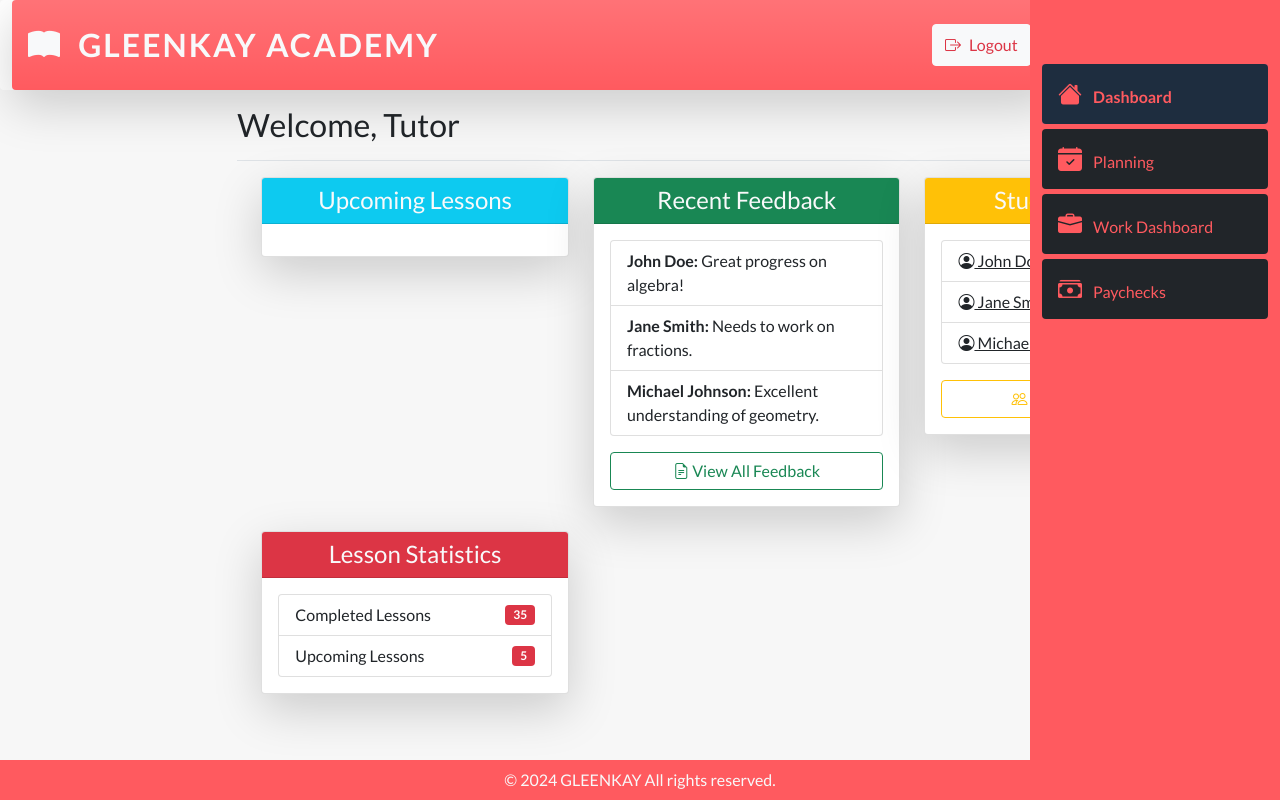
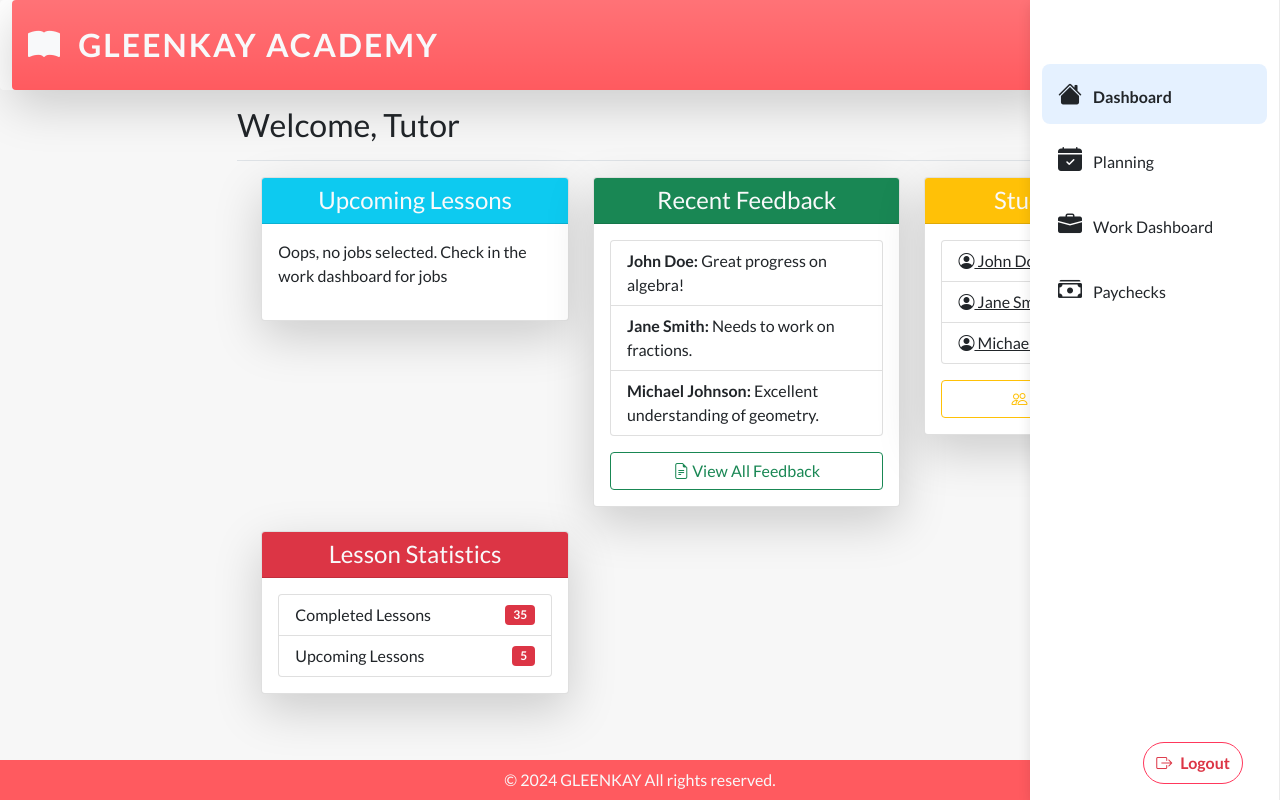
Before and after one commit to swervolee/GleenKay, a Django app: page /tutor/tutor in a window 1280 px wide. Run offline with Django 5.2, Linux system fonts and the light colour scheme; a user stored in the database is signed in; data that the repository does not hold is empty; some libraries are stand-ins or nearby versions.

Commit message:
Fixed a bug on lesson booking, intergrated tutor into child and parent  account for a smooth connection

```diff
--- a/Tutor_app/Client/static/scripts/parent_home.js
+++ b/Tutor_app/Client/static/scripts/parent_home.js
@@ -11,9 +11,10 @@
 
     // Initially hide all sections
     const hideSections = () => {
-        $('.singular, .payments').hide();
-    };
+        $('.singular, .payments, .dashboard').hide();
+		};
     hideSections();
+		$('.dashboard').show();
 
     // Helper function to toggle sections
     const toggleSections = (sectionToShow) => {
--- a/Tutor_app/Client/views.py
+++ b/Tutor_app/Client/views.py
@@ -62,9 +62,10 @@
             booking.user = child  # Assign the ChildAccount instance to the user field
             booking.tutor = "permo"  # Example tutor name
             booking.duration = timezone.timedelta(hours=1)  # Example duration of 1 hour
-            booking.topic = other_topic
+            if other_topic:
+                booking.topic = other_topic
+
             booking.save()  # Save the booking instance
-            # Booking.save()
             booking.save()
             return JsonResponse({'message': 'Booking created successfully'}, status=201)  # Return a JSON response
 
--- a/Tutor_app/Tutor/static/styles/tutor_home.css
+++ b/Tutor_app/Tutor/static/styles/tutor_home.css
@@ -285,3 +285,79 @@
 .close-btn:hover {
     color: red;
 }
+
+/* Side bar styling */
+#sidebar {
+    background-color: #ffffff; /* Clean white background */
+    box-shadow: 0 4px 12px rgba(0, 0, 0, 0.1); /* Softer shadow for a subtle, elevated look */
+    border-right: 1px solid #ebebeb; /* Soft gray border on the right */
+}
+
+.nav-item {
+    transition: background-color 0.2s, color 0.2s; /* Quick, smooth transition */
+    margin-bottom: 8px; /* Spacing between nav items */
+}
+
+.nav-item:hover {
+    background-color:  #ff5a5f; /* Light gray background on hover */
+    color: #333333; /* Slightly darker text color */
+}
+
+.nav-link {
+    color: #717171; /* Subtle gray text color */
+    font-size: 1rem; /* Clean and readable font size */
+    padding: 12px 16px; /* Spacious padding for a modern feel */
+    font-weight: 500; /* Semi-bold text */
+    text-decoration: none; /* No underlines */
+}
+
+.nav-link.active {
+    background-color: #ff385c; /* Airbnb's signature coral/pink for active link */
+    color: #ffffff; /* Ensure active link text is readable */
+    border-radius: 8px; /* Rounded corners for active state */
+}
+
+.btn-light {
+    background-color: #ffffff; /* Clean, white button background */
+    border: 1px solid #ff385c; /* Subtle border with coral color */
+    border-radius: 50px; /* More rounded button (pill-shaped) */
+    color: #ff385c; /* Airbnb's coral color for text */
+    font-weight: 600; /* Slightly bolder text */
+    transition: background-color 0.3s, color 0.3s; /* Smooth transition */
+}
+
+.btn-light:hover {
+    background-color: #ff385c; /* Coral background on hover */
+    color: #ffffff; /* White text on hover for readability */
+}
+
+@media (max-width: 768px) {
+    #sidebar {
+        width: 220px; /* Adjust width for mobile */
+    }
+}
+
+.nav-link i {
+    font-size: 1.3rem; /* Larger icons, but less prominent */
+    color: #b0b0b0; /* Subtle gray color for icons */
+}
+
+.nav-link:hover i {
+    color: #ff385c; /* Change icon color to coral on hover */
+}
+
+/* End of side bar Styling */
+
+
+/* Styling the notification */
+#notification {
+    display: none; /* Initially hidden */
+    position: fixed; /* Fixed position to stay on screen */
+    top: 50%; /* Center vertically */
+    left: 50%; /* Center horizontally */
+    transform: translate(-50%, -50%); /* Offset the element's width and height */
+    z-index: 1000; /* Ensure it's on top of other elements */
+    border-radius: 5px; /* Rounded corners */
+    padding: 15px; /* Padding for the alert */
+    transition: all 0.5s ease; /* Smooth transition */
+}
--- a/Tutor_app/Tutor/templates/tutor_home.html
+++ b/Tutor_app/Tutor/templates/tutor_home.html
@@ -25,29 +25,34 @@
 		<div class="container-fluid">
 			<div class="row">
 				<!-- Sidebar (visible by default with 'show' class) -->
-				<nav id="sidebar" class="col-md-3 col-lg-2 text-dark vh-100 collapse show d-lg-block">
+				<nav id="sidebar" class="col-md-3 col-lg-2 text-dark vh-100 collapse show d-lg-flex flex-column justify-content-between">
 					<ul class="nav flex-column mt-3 rounded">
-						<li class="nav-item bg-dark rounded">
-							<a class="nav-link active" href="#">
-								<i class="bi bi-house-fill"></i> Dashboard
+						<li class="nav-item rounded">
+							<a class="nav-link active text-dark" href="#">
+								<i class="bi bi-house-fill text-dark"></i> Dashboard
 							</a>
 						</li>
-						<li class="nav-item bg-dark rounded">
-							<a class="nav-link" href="#">
-								<i class="bi bi-calendar-check-fill"></i> Planning
+						<li class="nav-item rounded">
+							<a class="nav-link text-dark" href="#">
+								<i class="bi bi-calendar-check-fill text-dark"></i> Planning
 							</a>
 						</li>
-						<li class="nav-item bg-dark rounded">
-							<a class="nav-link" href="#">
-								<i class="bi bi-briefcase-fill"></i> Work Dashboard
+						<li class="nav-item rounded">
+							<a class="nav-link text-dark" href="#">
+								<i class="bi bi-briefcase-fill text-dark"></i> Work Dashboard
 							</a>
 						</li>
-						<li class="nav-item bg-dark rounded">
-							<a class="nav-link" href="#">
-								<i class="bi bi-cash-stack"></i> Paychecks
+						<li class="nav-item rounded">
+							<a class="nav-link text-dark" href="#">
+								<i class="bi bi-cash-stack text-dark"></i> Paychecks
 							</a>
 						</li>
 					</ul>
+					<div class="d-flex justify-content-end mt-auto" style="padding: 1rem;">
+						<a href="{% url 'Authentication:logout_user' %}" class="btn btn-light d-flex align-items-center text-danger mx-2" style="transition: background-color 0.3s; padding: 8px 12px;">
+							<i class="bi bi-box-arrow-right me-2"></i> Logout
+						</a>
+					</div>
 				</nav>
 
 				<!-- Header for large screens -->
@@ -56,11 +61,6 @@
 						<a class="navbar-brand text-center font-weight-bold d-none d-lg-block text-light" href="#" style="font-size: 2rem; letter-spacing: 2px;">
 							<i class="bi bi-book-fill me-2"></i> GLEENKAY ACADEMY
 						</a>
-						<div class="ml-auto d-none d-lg-flex align-items-center">
-							<a href="{% url 'Authentication:logout_user' %}" class="btn btn-light d-flex align-items-center text-danger mx-2" style="transition: background-color 0.3s; padding: 8px 12px;">
-								<i class="bi bi-box-arrow-right me-2"></i> Logout
-							</a>
-						</div>
 					</nav>
 				</header>
 
@@ -129,12 +129,16 @@
 									</div>
 									<div class="card-body">
 										<ul class="list-group">
-											{% for bks in booking|slice:":3" %}
+											{% if tutor_jobs%}
+											{% for bks in tutor_jobs|slice:":3" %}
 											<li class="list-group-item d-flex justify-content-between align-items-center">
 												<span>{{ bks.topic }} ({{ bks.user.first_name }} {{ bks.user.last_name }}) <br><small>{{ bks.date }} - {{ bks.time }}</small></span>
 												<i class="bi bi-calendar-event text-primary"></i>
 											</li>
 											{% endfor %}
+											{% else %}
+											<p>Oops, no jobs selected. Check in the work dashboard for jobs</p>
+											{% endif %}
 										</ul>
 
 										{% if booking|length > 3 %}
@@ -282,16 +286,30 @@
 
 										<!-- List of Available Lessons -->
 										<ul class="list-group mb-3">
-											{% for booking in booking %}
+
+											{% if bookings %}
+											{% for bks in booking %}
+											{% if bks.isApproved == False %}
 											<li class="list-group-item d-flex justify-content-between align-items-center">
 												<div>
 													<i class="bi bi-book-half text-danger me-2"></i>
-													<strong>{{booking.topic}}</strong> with <strong>{{booking.user.first_name}}</strong>
-													<span class="text-muted">on {{booking.date}}, {{booking.time}}</span>
+													<strong>{{ bks.topic }}</strong> with <strong>{{ bks.user.first_name }}</strong>
+													<span class="text-muted">on {{ bks.date }}, {{ bks.time }}</span>
 												</div>
-												<button class="btn btn-success" onclick="openPickLessonModal('{{booking.user.first_name}} {{booking.user.last_name}}', '{{booking.topic}}', '{{booking.date}}', '{{booking.time}}, {{booking.user.id}}')">Pick Lesson</button>
+												<button class="btn btn-success"
+																onclick="openPickLessonModal('{{ bks.user.first_name }} {{ bks.user.last_name }}',
+																'{{ bks.topic }}',
+																'{{ bks.date }}',
+																'{{ bks.time }}',
+																'{{ bks.id }}')">
+													Pick Lesson
+												</button>
 											</li>
+											{% endif %}
 											{% endfor %}
+											{% else %}
+											<p> Oops, Looks like there are no jobs for you </p>
+											{% endif %}
 										</ul>
 
 										<!-- Load More Button -->
@@ -318,6 +336,12 @@
 											<h6 class="mb-2"><i class="bi bi-person-fill me-2 text-primary"></i> <strong>Student Name:</strong></h6>
 											<p class="fs-5" id="modalStudentName"></p>
 
+											<h6 class="mb-2">
+												<i class="bi bi-person-fill me-2 text-primary"></i>
+												<strong>Student ID:</strong>
+												<p id="modalStudentId"></p>
+											</h6>
+
 											<h6 class="mb-2"><i class="bi bi-book-half me-2 text-success"></i> <strong>Subject:</strong></h6>
 											<p class="fs-5" id="modalSubject"></p>
 
@@ -325,21 +349,33 @@
 											<p class="fs-5" id="modalDateTime"></p>
 
 											<h6 class="mb-2"><i class="bi bi-brain-fill me-2 text-warning"></i> <strong>Learning Area:</strong></h6>
-											<p class="fs-5" id="modalLearningArea"></p>
+											<p class="fs-5 mb-3" id="modalLearningArea"></p>
 
 											<!-- Google Meet Link Input -->
-											<h6 class="mb-2"><i class="bi bi-link-45deg me-2 text-danger"></i> <strong>Google Meet Link:</strong></h6>
-											<input type="url" id="googleMeetLink" class="form-control" placeholder="https://meet.google.com/xxxx-xxxx-xx" required>
+											<form class='mt-3' id="bookLessonForm" action="addMeetLink/" method="POST">
+												<!-- Google Meet Link Input -->
+												<div class="mb-3">
+													<input type="url" id="googleMeetLink" name="google_meet_link" class="form-control" placeholder="https://meet.google.com/xxxx-xxxx-xx" required>
 													<small class="text-muted">Please provide a valid Google Meet link</small>
 												</div>
-									</div>
+
+												<!-- Modal Footer with Buttons -->
 												<div class="modal-footer">
 													<button type="button" class="btn btn-secondary" data-bs-dismiss="modal">
 														<i class="bi bi-x-circle me-2"></i> Cancel
 													</button>
-										<button type="button" class="btn btn-success" id="confirmPickLesson">
+													<button type="submit" class="btn btn-success" id="confirmPickLesson">
 														<i class="bi bi-check-circle me-2"></i> Confirm
 													</button>
+												</div>
+											</form>
+											<!---------------------------------------------------------------------------->
+											<div id="notification" class="alert alert-success" style="display: none; position: fixed; top: 20px; right: 20px; z-index: 1000;">
+												Lesson booked successfully!
+											</div>
+
+
+
 									</div>
 								</div>
 							</div>
@@ -347,11 +383,12 @@
 
 						<script>
 							// Function to open the modal and populate it with lesson details
-							function openPickLessonModal(studentName, subject, date, time) {
+							function openPickLessonModal(studentName, subject, date, time, id) {
 								$('#modalStudentName').text(studentName);
 								$('#modalSubject').text(subject);
 								$('#modalDateTime').text(`${date}, ${time}`);
 								$('#modalLearningArea').text(subject);
+								$('#modalStudentId').text(id);
 								$('#pickLessonModal').modal('show');
 							}
 
@@ -362,25 +399,45 @@
 							}
 
 							// Event handler for confirming the lesson pick
-							$('#confirmPickLesson').on('click', function() {
-								const studentName = $('#modalStudentName').text();
-								const subject = $('#modalSubject').text();
-								const dateTime = $('#modalDateTime').text();
-								const googleMeetLink = $('#googleMeetLink').val();
+							$('#bookLessonForm').on('submit', function(event) {
+								event.preventDefault();
 
-								if (!validateMeetLink(googleMeetLink)) {
-									alert("Please provide a valid Google Meet link.");
-									return;
+								let currentActionUrl = $('#bookLessonForm').attr('action');
+								let newActionLink = currentActionUrl + $('#modalStudentId').text();
+								$('#bookLessonForm').attr('action', newActionLink);
+
+								//if (!validateMeetLink(googleMeetLink)) {
+								//	alert("Please provide a valid Google Meet link.");
+								//	return;
+							//	}
+
+								const form = document.getElementById('bookLessonForm');
+								const formData = new FormData(form);
+
+								// Send the form data via fetch
+								fetch(form.action, {
+									method: 'POST',
+									body: formData,
+									headers: {
+										'X-CSRFToken': '{{ csrf_token }}', // Include CSRF token for protection
+									},
+								})
+									.then(response => {
+										if (response.ok) {
+											// Handle success (e.g., show a success message, refresh the page)
+											$('#pickLessonModal').hide(); // Close the modal after successful booking
+											location.reload(); // Reload to see changes, or handle it differently
+											$('#notification').fadeIn(5000).delay(30000).fadeOut(5000); // Show for 2 seconds
+
+										} else {
+											// Handle error (e.g., show an error message)
+											alert('Error booking lesson. Please try again.');
 										}
+									})
+									.catch(error => {
+										console.error('Error:', error);
+									});
 
-								// Example action: Send data to the server or reflect on the tutor's and child's dashboard
-								console.log(`Lesson picked for ${studentName} on ${dateTime} for ${subject} with Google Meet link: ${googleMeetLink}`);
-
-								// Hide modal after confirmation
-								$('#pickLessonModal').modal('hide');
-
-								// Flash success message or update UI
-								flashy();  // Assuming you have a flash message function to notify the user
 							});
 						</script>
 					</section>
--- a/Tutor_app/Tutor/urls.py
+++ b/Tutor_app/Tutor/urls.py
@@ -7,5 +7,6 @@
 urlpatterns = [
 
         path('tutor',views.tutor, name='tutor_dashboard'),
+        path('addMeetLink/<int:id>', views.addMeetLink, name='addMeetLink'),
 
         ]
--- a/Tutor_app/Tutor/views.py
+++ b/Tutor_app/Tutor/views.py
@@ -1,4 +1,4 @@
-from django.shortcuts import render
+from django.shortcuts import render, redirect
 from django.http import HttpResponse
 from django.contrib.auth.decorators import login_required
 
@@ -24,9 +24,29 @@
     """
     Renders the landng page
     """
+    tutor = request.user
     booking = Booking.objects.all()
-    return render(request, 'tutor_home.html', {"booking":booking})
+    tutor_jobs = Booking.objects.filter(tutor=tutor)
 
+    return render(request, 'tutor_home.html', {"booking":booking, "tutor_jobs":tutor_jobs})
+
+def addMeetLink(request, id):
+
+    tutor = request.user
+
+    booking = Booking.objects.get(id=id)
+
+    if request.method == 'POST':
+        meetLink = request.POST.get('google_meet_link')
+        print(meetLink)
+        booking.meetLink = meetLink
+        booking.isApproved = True
+        booking.tutor = tutor
+        booking.save()
+
+        return redirect('Tutor:tutor_dashboard')
+    else:
+        return HttpResponse('An error occurred')
 
 def landingPage(request):
     return render(request, 'landing_page.html')
```
Also changed, not shown: Tutor_app/Client/static/styles/child_home.css (+32 -16 lines), Tutor_app/Client/static/styles/parent_home.css (+37 -18 lines), Tutor_app/Client/templates/child_home.html (+10 -10 lines), Tutor_app/Client/templates/parent_home.html (+10 -10 lines), Tutor_app/Tutor/static/scripts/tutor_home.js (+2 -58 lines). Lines whose indentation alone changed are shown as unchanged.
